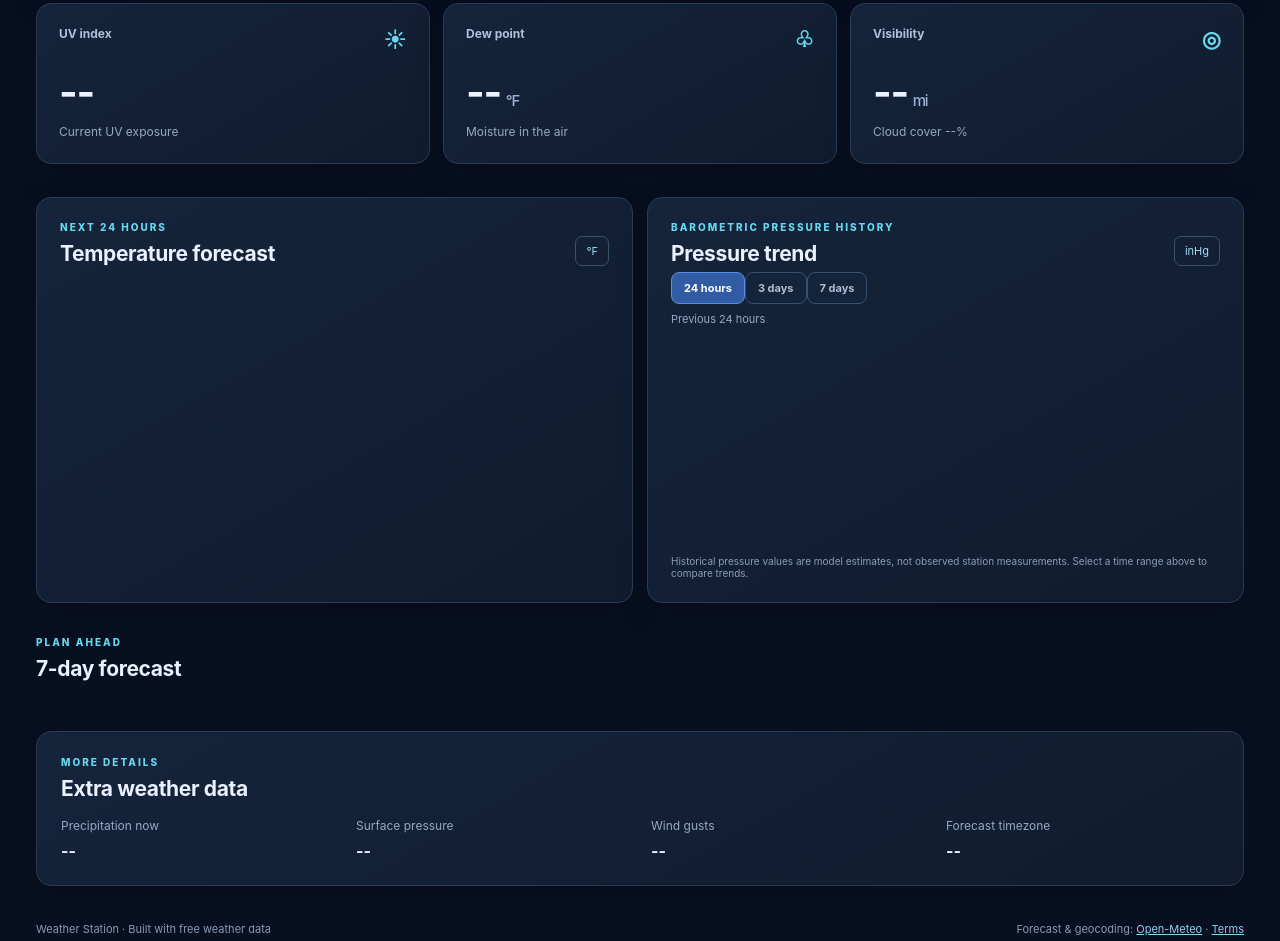
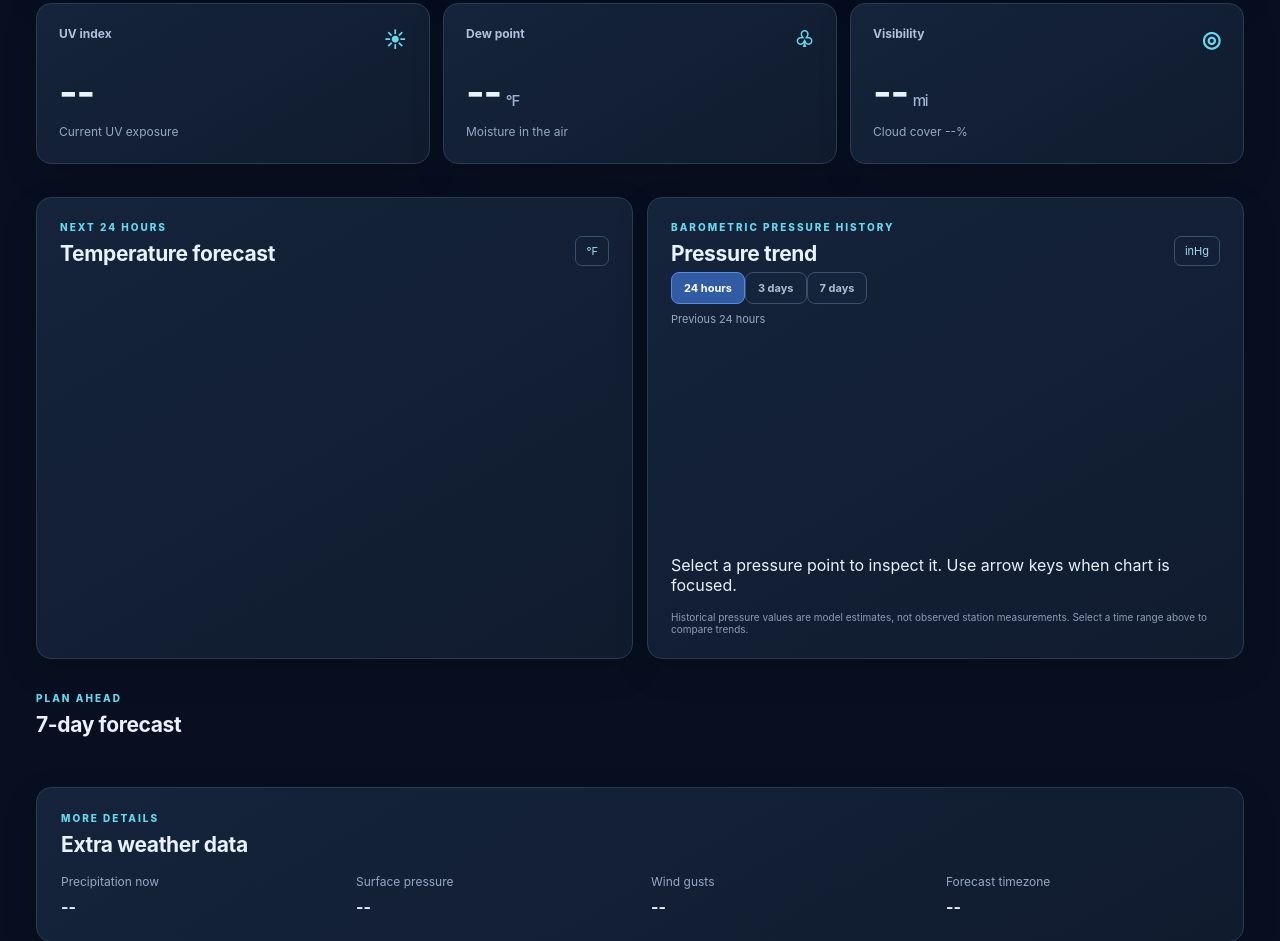
Before and after one commit to mikeyland1981/weather_page, a plain HTML site: page index.html in a window 1280 px wide. Shown: the part 887-1828 px from the top of the page. Drawn offline with Linux system fonts and the light colour scheme.

Commit message:
Document and style interactive pressure inspection

```diff
--- a/index.html
+++ b/index.html
@@ -55,7 +55,7 @@
     </section>
     <section class="chart-grid section">
       <article class="card chart-panel"><div class="panel-head"><div><p class="eyebrow">NEXT 24 HOURS</p><h2>Temperature forecast</h2></div><span class="panel-tag" id="temp-chart-unit">°F</span></div><div class="chart-scroll"><svg id="temp-chart" class="line-chart" role="img" aria-label="Temperature forecast for the next 24 hours" viewBox="0 0 720 215" preserveAspectRatio="none"></svg></div><div id="temp-hours" class="chart-axis"></div></article>
-      <article class="card chart-panel"><div class="panel-head"><div><p class="eyebrow">BAROMETRIC PRESSURE HISTORY</p><h2>Pressure trend</h2></div><span class="panel-tag" id="pressure-chart-unit">inHg</span></div><div class="pressure-controls" role="group" aria-label="Pressure history range"><button type="button" data-pressure-days="1" aria-pressed="true" class="active">24 hours</button><button type="button" data-pressure-days="3" aria-pressed="false">3 days</button><button type="button" data-pressure-days="7" aria-pressed="false">7 days</button></div><p class="pressure-range-label" id="pressure-range-label">Previous 24 hours</p><div class="chart-scroll"><svg id="pressure-chart" class="line-chart" role="img" aria-label="Barometric pressure history and forecast" viewBox="0 0 720 215" preserveAspectRatio="none"></svg></div><div id="pressure-hours" class="chart-axis"></div><p class="fine-print">Historical pressure values are model estimates, not observed station measurements. Select a time range above to compare trends.</p></article>
+      <article class="card chart-panel"><div class="panel-head"><div><p class="eyebrow">BAROMETRIC PRESSURE HISTORY</p><h2>Pressure trend</h2></div><span class="panel-tag" id="pressure-chart-unit">inHg</span></div><div class="pressure-controls" role="group" aria-label="Pressure history range"><button type="button" data-pressure-days="1" aria-pressed="true" class="active">24 hours</button><button type="button" data-pressure-days="3" aria-pressed="false">3 days</button><button type="button" data-pressure-days="7" aria-pressed="false">7 days</button></div><p class="pressure-range-label" id="pressure-range-label">Previous 24 hours</p><div class="chart-scroll"><svg id="pressure-chart" class="line-chart" role="img" tabindex="0" aria-describedby="pressure-inspection" aria-label="Barometric pressure history and forecast" viewBox="0 0 720 215" preserveAspectRatio="none"></svg></div><div id="pressure-hours" class="chart-axis"></div><p id="pressure-inspection" class="pressure-inspection" role="status" aria-live="polite">Select a pressure point to inspect it. Use arrow keys when chart is focused.</p><p class="fine-print">Historical pressure values are model estimates, not observed station measurements. Select a time range above to compare trends.</p></article>
     </section>
     <section class="section"><div class="section-title"><div><p class="eyebrow">PLAN AHEAD</p><h2>7-day forecast</h2></div></div><div id="daily-grid" class="daily-grid"></div></section>
     <section class="card details-panel section"><div class="section-title"><div><p class="eyebrow">MORE DETAILS</p><h2>Extra weather data</h2></div></div><div class="detail-grid"><div><span>Precipitation now</span><strong id="precipitation">--</strong></div><div><span>Surface pressure</span><strong id="surface-pressure">--</strong></div><div><span>Wind gusts</span><strong id="gusts">--</strong></div><div><span>Forecast timezone</span><strong id="timezone">--</strong></div></div></section>
```
